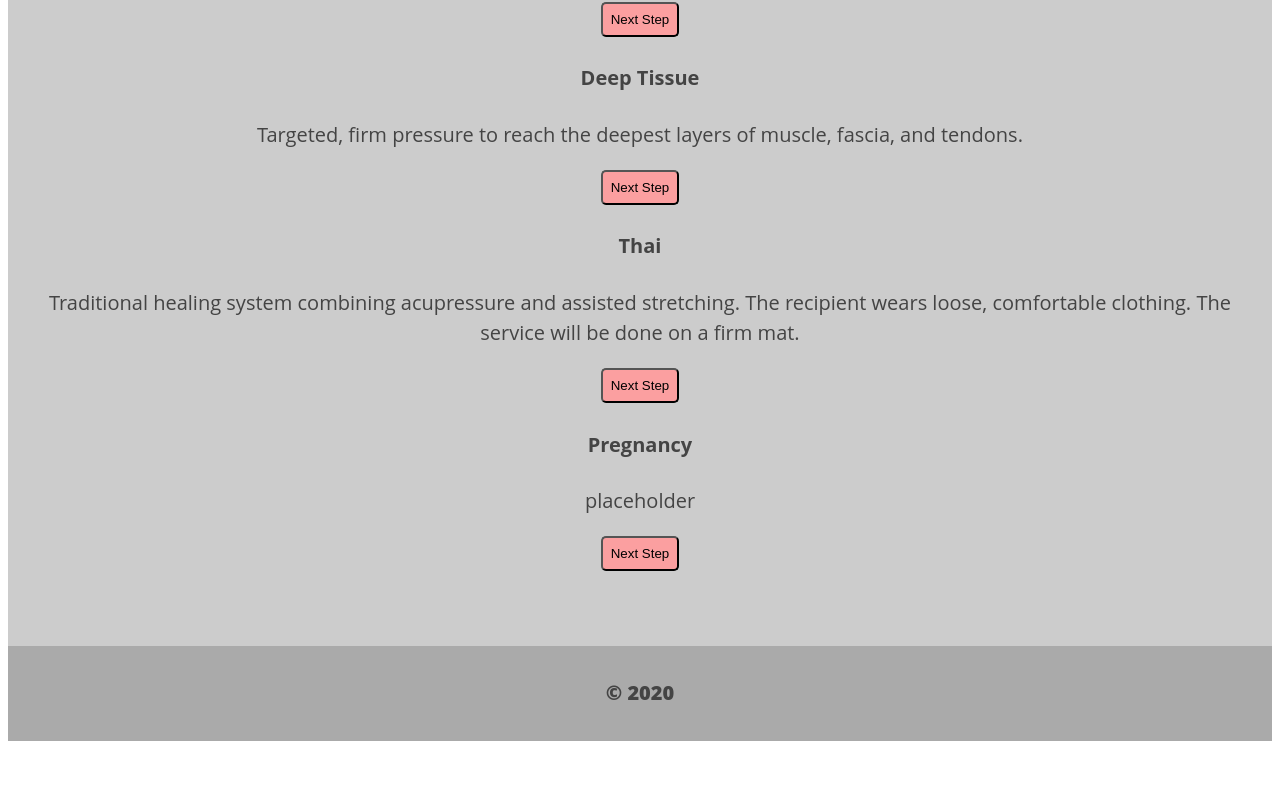
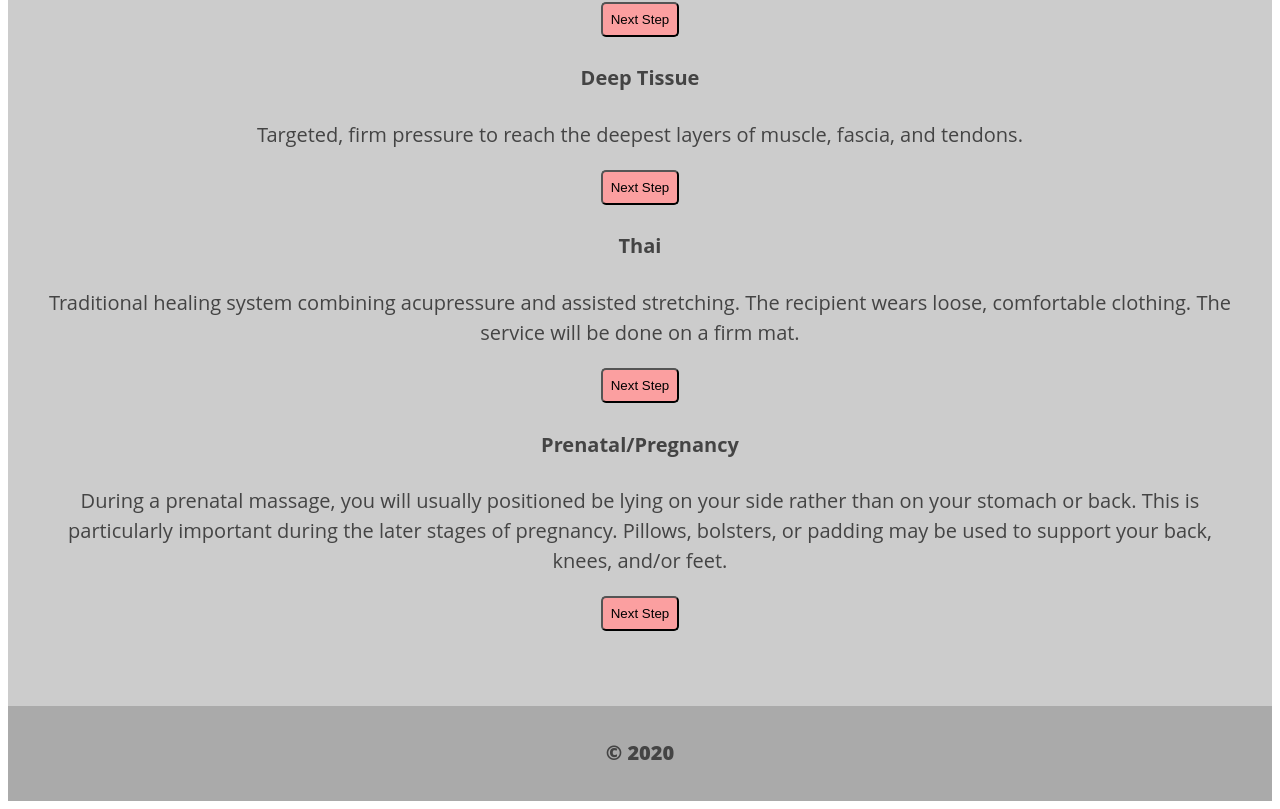
Before and after one commit to eriyanto87/Spa_House, a React (Create React App) app: page /treatments in a window 1280 px wide. Shown: the part 838-1647 px from the top of the page. Before the commit the page ends 1587 px from the top, so only its background shows below. Built offline with nearby package versions, Linux system fonts and the light colour scheme; no server answers.

Commit message:
moment js

```diff
--- a/package.json
+++ b/package.json
@@ -10,6 +10,7 @@
     "@testing-library/react": "^11.1.0",
     "@testing-library/user-event": "^12.1.10",
     "font-awesome": "^4.7.0",
+    "moment": "^2.29.1",
     "react": "^17.0.1",
     "react-dom": "^17.0.1",
     "react-router-dom": "^5.2.0",
--- a/src/Components/Cart/Cart.js
+++ b/src/Components/Cart/Cart.js
@@ -44,9 +44,7 @@ export default function Cart(props) {
             <section>
               <h3>Cart</h3>
               <form onSubmit={(e) => onSubmit(e, context)}>
-                <p>
-                  {name[0].display_name} : ${name[0].price}
-                </p>
+                <p>{name[0].display_name}</p>
                 <p> Your appointment date and time:</p>
                 {context.displayDate} {context.displayTime}
                 <div>
@@ -57,6 +55,8 @@ export default function Cart(props) {
                     name="comments"
                     placeholder="Is there anything I need to know prior to the service? etc: any injuries? are you pregnant? any skin issues such as skin burn, etc"
                   />
+                  <h4>Total:</h4>
+                  <h3>${name[0].price}</h3>
                 </div>
                 <hr />
                 <button onClick={goBack}>Back</button>{" "}
--- a/src/Components/Schedule/Schedule.js
+++ b/src/Components/Schedule/Schedule.js
@@ -1,5 +1,6 @@
 import React from "react";
 import Context from "../Context/Context";
+import moment from "moment";
 
 function Schedule(props) {
   const goBack = () => props.history.goBack();
@@ -7,12 +8,12 @@ function Schedule(props) {
   //create a bad route(conflicting times or time isn't available)
   const onSubmit = (evt, context) => {
     evt.preventDefault();
-    console.log("submit button works");
-    console.log("Date:", evt.target.date.value);
-    console.log("Time:", evt.target.time.value);
-    console.log("name", evt.target.name.value);
-    console.log("email", evt.target.email.value);
-    console.log("number", evt.target.number.value);
+    // console.log("submit button works");
+    // console.log("Date:", evt.target.date.value);
+    // console.log("Time:", evt.target.time.value);
+    // console.log("name", evt.target.name.value);
+    // console.log("email", evt.target.email.value);
+    // console.log("number", evt.target.number.value);
 
     const name = evt.target.name.value;
     const email = evt.target.email.value;
@@ -20,11 +21,12 @@ function Schedule(props) {
 
     const date = evt.target.date.value;
     const time = evt.target.time.value;
+    const dateTime = { date, time };
     // const myStandardTime = milToStandard(time);
 
-    console.log(date, time);
+    console.log(date, time, dateTime, "this is dateTime");
 
-    context.setDisplayDate(date);
+    context.setDisplayDate(moment(date).format("LL"));
     context.setDisplayTime(time);
 
     const dt = new Date(`${date}T${time}`);
--- a/src/Components/Treatments/Massage.js
+++ b/src/Components/Treatments/Massage.js
@@ -37,8 +37,14 @@ export default function Massage(props) {
             <button>Next Step</button>
           </Link>{" "}
           <div className="services">
-            <h4>Pregnancy</h4>
-            <p>placeholder</p>
+            <h4>Prenatal/Pregnancy</h4>
+            <p>
+              During a prenatal massage, you will usually positioned be lying on
+              your side rather than on your stomach or back. This is
+              particularly important during the later stages of pregnancy.
+              Pillows, bolsters, or padding may be used to support your back,
+              knees, and/or feet.{" "}
+            </p>
             <Link to={{ pathname: `/pricing` }}>
               <button>Next Step</button>
             </Link>{" "}
```
Also changed, not shown: 1 other file (tests, documents, lock files or other folders).
